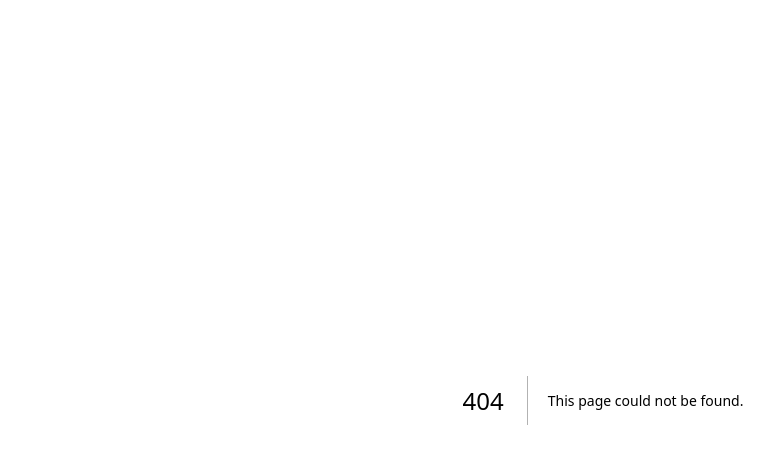
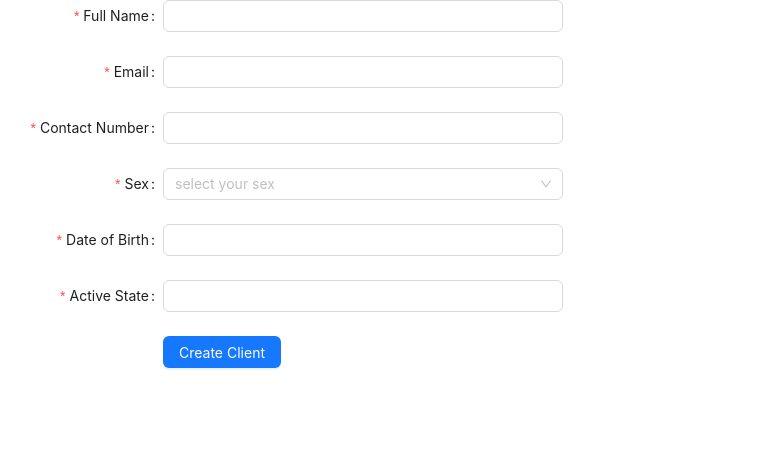
Before and after one commit to bknthejane/fit-pal, a Next.js app: page /trainer/createClient in a window 1280 px wide. Before the commit this address had no page. Shown: the top 464 px of the page, without its empty margins (37-811 px from the left). Built offline with nearby package versions, Linux system fonts and the light colour scheme.

Commit message:
Created a skeleton code for creating Clients

```diff
--- /dev/null
+++ b/src/app/trainer/createClient/page.tsx
@@ -0,0 +1,94 @@
+'use client';
+import React from 'react';
+import type { FormProps } from 'antd';
+import { Button, Form, Input, Select } from 'antd';
+
+type FieldType = {
+    fullName: string;
+    email: string;
+    contactNumber: string;
+    sex: string;
+    dateOfBirth: string;
+    activeState: boolean;
+};
+
+const CreateClientPage: React.FC = () => {
+
+    const { Option } = Select;
+
+    const onFinish: FormProps<FieldType>["onFinish"] = (values) => {
+        console.log("Success:", values);
+    };
+
+    const onFinishFailed: FormProps<FieldType>["onFinishFailed"] = (errorInfo) => {
+        console.log("Failed:", errorInfo);
+    };
+
+    return (
+        <Form
+            name="basic"
+            labelCol={{ span: 8 }}
+            wrapperCol={{ span: 16 }}
+            style={{ maxWidth: 600 }}
+            initialValues={{ remember: true }}
+            onFinish={onFinish}
+            onFinishFailed={onFinishFailed}
+            autoComplete="off"
+        >
+            <Form.Item<FieldType>
+                label="Full Name"
+                name="fullName"
+                rules={[{ required: true, message: "Please input your username!" }]}
+            >
+                <Input />
+            </Form.Item>
+            <Form.Item<FieldType>
+                label="Email"
+                name="email"
+                rules={[{ required: true, message: "Please the protein value!" }]}
+            >
+                <Input />
+            </Form.Item>
+            <Form.Item<FieldType>
+                label="Contact Number"
+                name="contactNumber"
+                rules={[{ required: true, message: "Please input the carbs value!" }]}
+            >
+                <Input />
+            </Form.Item>
+            <Form.Item
+                name="sex"
+                label="Sex"
+                rules={[{ required: true, message: "Please select sex!" }]}
+            >
+                <Select placeholder="select your sex">
+                    <Option value="male">Male</Option>
+                    <Option value="female">Female</Option>
+                    <Option value="other">Other</Option>
+                </Select>
+            </Form.Item>
+            <Form.Item<FieldType>
+                label="Date of Birth"
+                name="dateOfBirth"
+                rules={[{ required: true, message: "Please input the fat value!" }]}
+            >
+                <Input />
+            </Form.Item>
+            <Form.Item<FieldType>
+                label="Active State"
+                name="activeState"
+                rules={[{ required: true, message: "Please input the fiber value!" }]}
+            >
+                <Input />
+            </Form.Item>
+
+            <Form.Item label={null}>
+                <Button type="primary" htmlType="submit">
+                    Create Client
+                </Button>
+            </Form.Item>
+        </Form>
+    );
+};
+
+export default CreateClientPage;
```
Also changed, not shown: src/app/trainer/createClient/style/style.ts (added).
